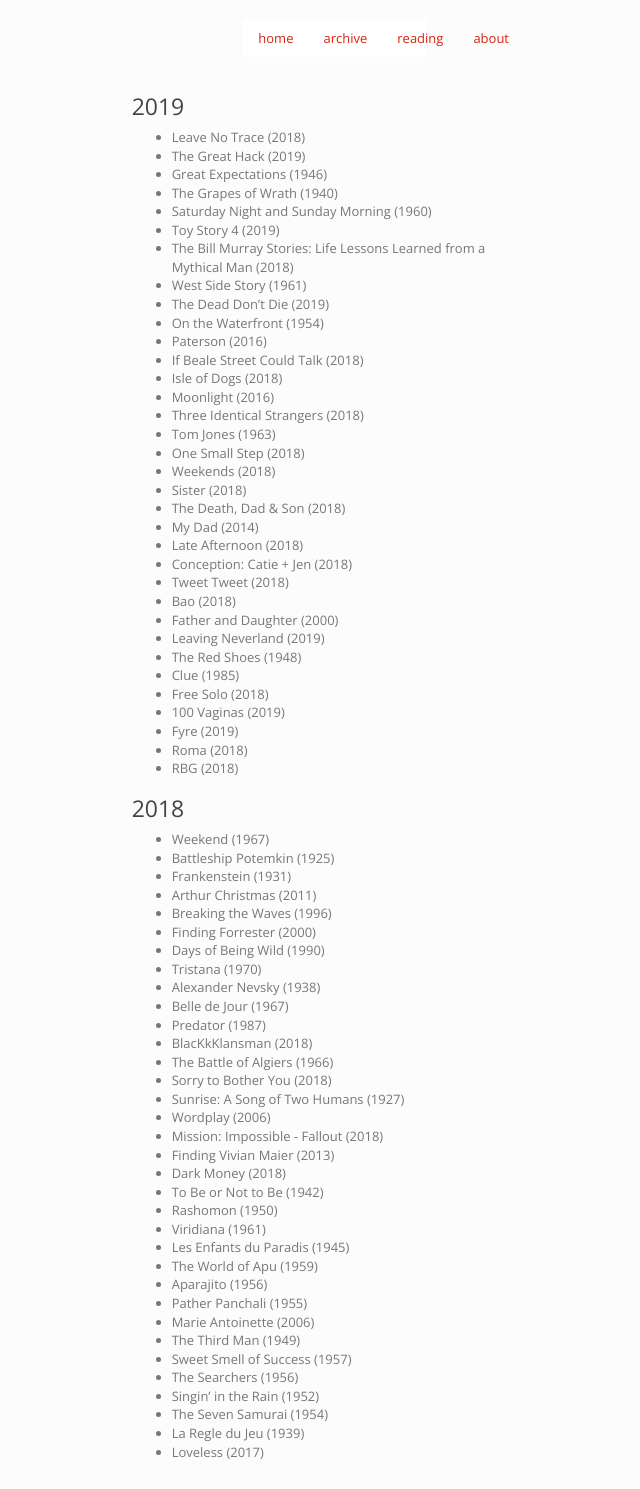
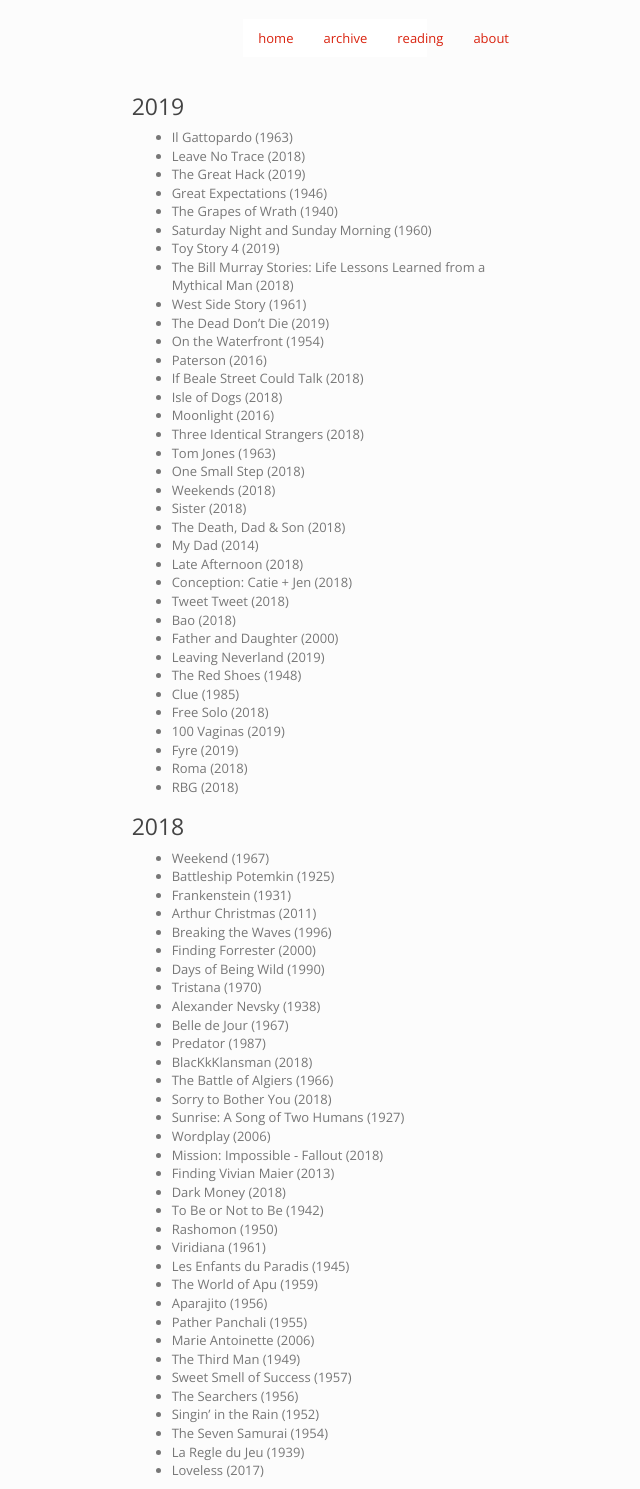
Before and after one commit to imtayadeway/imtayadeway.github.io, a Jekyll site: the page built from film/index.md, in a window 1280 px wide. Shown: the whole page, without its empty margins (305-945 px from the left). Built offline with Jekyll 4.4.1, drawn with Linux system fonts in a browser that asks for light colours.

Commit message:
The leopard

```diff
--- a/film/index.md
+++ b/film/index.md
@@ -5,6 +5,7 @@
 
 ### 2019
 
+- Il Gattopardo (1963)
 - Leave No Trace (2018)
 - The Great Hack (2019)
 - Great Expectations (1946)
```
